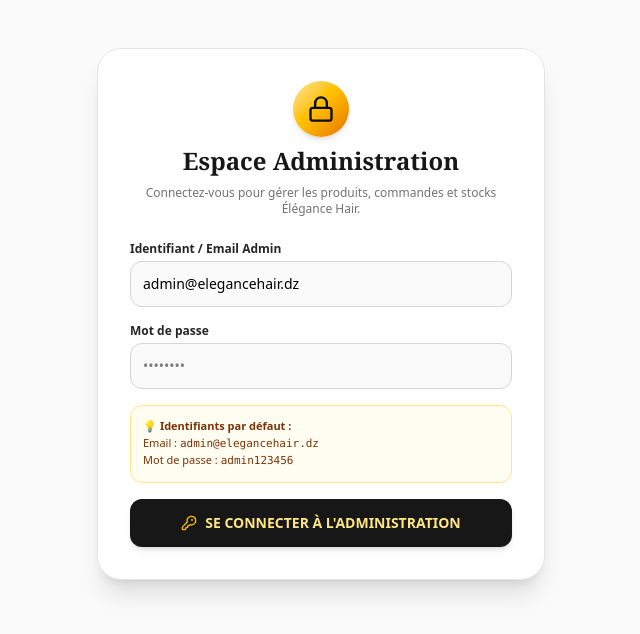
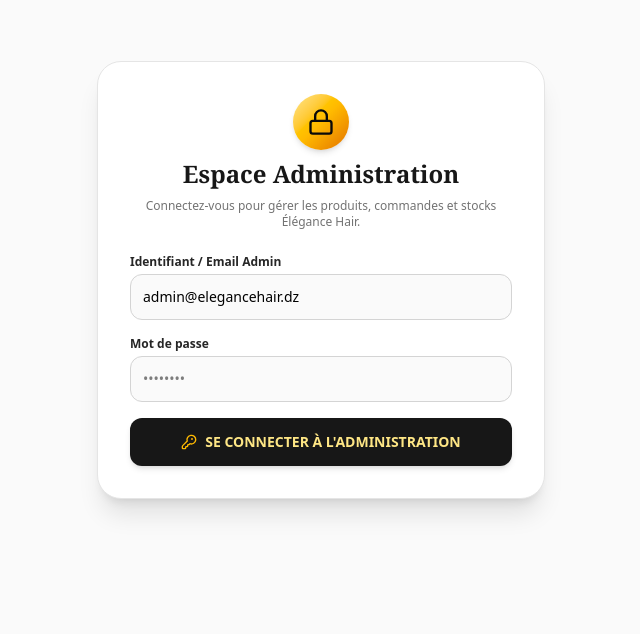
Before and after one commit to fares200976-a11y/elegance-hair-algerie, a React (Vite) app: page /admin in a window 1280 px wide. Shown: the top 634 px of the page, without its empty margins (319-959 px from the left). Built offline with nearby package versions, Linux system fonts and the light colour scheme; no server answers.

Commit message:
Remove default credentials section from AdminLoginPage
Removed default credentials display from the login page.

```diff
--- a/src/pages/AdminLoginPage.tsx
+++ b/src/pages/AdminLoginPage.tsx
@@ -72,12 +72,6 @@
             />
           </div>
 
-          <div className="p-3 bg-amber-50/70 rounded-xl border border-amber-200 text-[11px] text-amber-900">
-            💡 <strong>Identifiants par défaut :</strong><br />
-            Email : <code>admin@elegancehair.dz</code><br />
-            Mot de passe : <code>admin123456</code>
-          </div>
-
           <button
             type="submit"
             disabled={isLoading}
```
